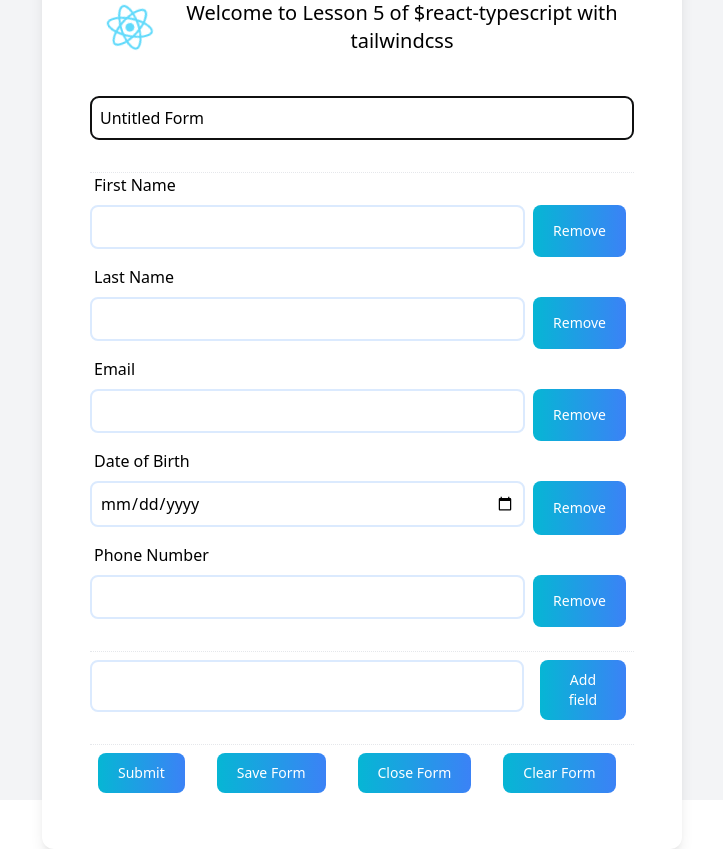
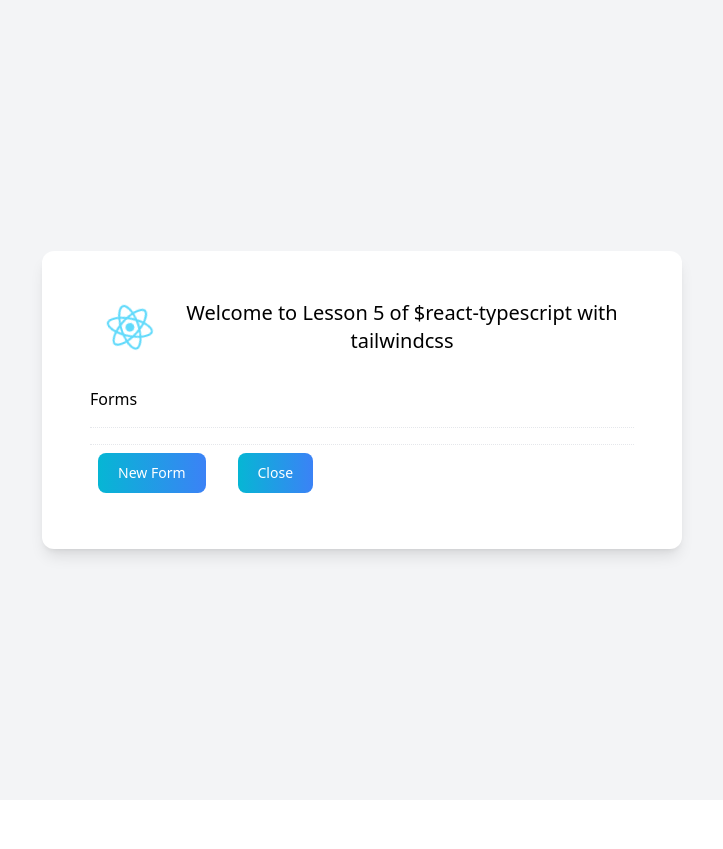
Before and after one commit to rithviknishad/_course_wd301, a React (Create React App) app in the folder my-app/: page / in a window 1280 px wide. Both pictures are taken after a click on the button "Show Form". Shown: the whole page, without its empty margins (278-1001 px from the left). After the commit the page ends 800 px from the top, so only its background shows below. Built offline with nearby package versions, Linux system fonts and the light colour scheme.

Commit message:
adds l3-milestone

```diff
--- a/my-app/src/App.tsx
+++ b/my-app/src/App.tsx
@@ -3,7 +3,7 @@ import Header from "./Header";
 
 import AppContainer from "./AppContainer";
 import { Home } from "./components/Home";
-import { Form } from "./components/Form";
+import { FormsList } from "./components/FormsList";
 
 function App() {
   const [state, setState] = useState("HOME");
@@ -24,7 +24,7 @@ function App() {
       {state === "HOME" ? (
         <Home openFormCB={openForm} />
       ) : (
-        <Form closeFormCB={closeForm} />
+        <FormsList closeFormCB={closeForm} />
       )}
     </AppContainer>
   );
--- a/my-app/src/components/Form.tsx
+++ b/my-app/src/components/EditForm.tsx
@@ -1,82 +1,39 @@
 import React, { useState, useEffect, useRef } from "react";
 import LabelledInput from "./LabelledInput";
+import { formData } from "./FormsList";
 
-interface formData {
-  id: number;
-  title: string;
-  formFields: formField[];
-}
+export function EditForm(props: {
+  form: formData;
+  saveFormCB: (currentState: formData) => void;
+  closeFormCB: () => void;
+}) {
+  const [state, setState] = useState(props.form);
+  const [newField, setNewField] = useState("");
 
-interface formField {
-  id: number;
-  label: string;
-  type: string;
-  value: string;
-}
-
-const initialFormFields: formField[] = [
-  { id: 0, value: "", label: "First Name", type: "text" },
-  { id: 1, value: "", label: "Last Name", type: "text" },
-  { id: 2, value: "", label: "Email", type: "email" },
-  { id: 3, value: "", label: "Date of Birth", type: "date" },
-  { id: 4, value: "", label: "Phone Number", type: "tel" },
-];
-
-const getLocalForms: () => formData[] = () => {
-  const savedFormsFromStorage = localStorage.getItem("forms");
-  return savedFormsFromStorage ? JSON.parse(savedFormsFromStorage) : [];
-};
-
-const initialState: () => formData = () => {
-  const localForms = getLocalForms();
-
-  if (localForms.length > 0) return localForms[0];
-
-  const newForm = {
-    id: Number(new Date()),
-    title: "Untitled Form",
-    formFields: initialFormFields,
-  };
-  saveLocalForms([...localForms, newForm]);
-  return newForm;
-};
-
-const saveLocalForms = (localForms: formData[]) => {
-  localStorage.setItem("forms", JSON.stringify(localForms));
-};
-
-const saveForm = (currentState: formData) => {
-  saveLocalForms(
-    getLocalForms().map((form) => {
-      return form.id === currentState.id ? currentState : form;
-    })
-  );
-};
-
-export function Form(props: { closeFormCB: () => void }) {
-  const [state, setState] = useState(() => initialState());
-  const [newField, setNewField] = useState("");
   const titleRef = useRef<HTMLInputElement>(null);
 
   useEffect(() => {
-    console.log("component mounted...");
-    document.title = "Form Editor";
+    document.title = `${state.title} | Form Editor`;
     titleRef.current?.focus();
+
     return () => {
       document.title = "React App";
     };
-  }, []);
+  }, [state.title]);
+
   useEffect(() => {
     let timeout = setTimeout(() => {
-      saveForm(state);
-      console.log("State saved to...");
+      props.saveFormCB(state);
     }, 1000);
+
     return () => {
       clearTimeout(timeout);
     };
   }, [state, props]);
+
   const addField = () => {
     if (newField.trim() === "") return;
+
     setState({
       ...state,
       formFields: [
@@ -84,6 +41,7 @@ export function Form(props: { closeFormCB: () => void }) {
         { id: Number(new Date()), label: newField, type: "text", value: "" },
       ],
     });
+
     setNewField("");
   };
 
@@ -104,11 +62,9 @@ export function Form(props: { closeFormCB: () => void }) {
   };
 
   const clearForm = () => {
-    console.log("clearing...");
     setState({
       ...state,
       formFields: state.formFields.map((field) => {
-        console.log(field.label);
         return { ...field, value: "" };
       }),
     });
@@ -157,29 +113,24 @@ export function Form(props: { closeFormCB: () => void }) {
           Add field
         </button>
       </div>
-      <div className="flex gap-4">
-        <input
-          type="submit"
-          className="text-white bg-gradient-to-r from-cyan-500 to-blue-500 hover:bg-gradient-to-bl focus:ring-4 focus:ring-cyan-300 dark:focus:ring-cyan-800 font-medium rounded-lg text-sm px-5 py-2.5 text-center m-2"
-          value="Submit"
-        />
+      <div className="flex gap-2">
         <button
           className="text-white bg-gradient-to-r from-cyan-500 to-blue-500 hover:bg-gradient-to-bl focus:ring-4 focus:ring-cyan-300 dark:focus:ring-cyan-800 font-medium rounded-lg text-sm px-5 py-2.5 text-center m-2"
-          onClick={(_) => saveForm(state)}
+          onClick={(_) => props.saveFormCB(state)}
         >
-          Save Form
+          Save
         </button>
         <button
           className="text-white bg-gradient-to-r from-cyan-500 to-blue-500 hover:bg-gradient-to-bl focus:ring-4 focus:ring-cyan-300 dark:focus:ring-cyan-800 font-medium rounded-lg text-sm px-5 py-2.5 text-center m-2"
           onClick={props.closeFormCB}
         >
-          Close Form
+          Close
         </button>
         <button
           className="text-white bg-gradient-to-r from-cyan-500 to-blue-500 hover:bg-gradient-to-bl focus:ring-4 focus:ring-cyan-300 dark:focus:ring-cyan-800 font-medium rounded-lg text-sm px-5 py-2.5 text-center m-2"
           onClick={clearForm}
         >
-          Clear Form
+          Clear
         </button>
       </div>
     </div>
--- a/my-app/src/components/FormsList.tsx
+++ b/my-app/src/components/FormsList.tsx
@@ -1,3 +1,136 @@
-import React from "react";
+import React, { useEffect, useState } from "react";
+import { EditForm } from "./EditForm";
 
-export function FormsList(props: { closeFormCB: () => void }) {}
+export interface formData {
+  title: string;
+  formFields: formField[];
+}
+
+export interface formField {
+  id: number;
+  label: string;
+  type: string;
+  value: string;
+}
+
+const initialFormFields: formField[] = [
+  { id: 0, value: "", label: "First Name", type: "text" },
+  { id: 1, value: "", label: "Last Name", type: "text" },
+  { id: 2, value: "", label: "Email", type: "email" },
+  { id: 3, value: "", label: "Date of Birth", type: "date" },
+  { id: 4, value: "", label: "Phone Number", type: "tel" },
+];
+
+const getLocalForms: () => formData[] = () => {
+  const savedFormsFromStorage = localStorage.getItem("forms");
+  return savedFormsFromStorage ? JSON.parse(savedFormsFromStorage) : [];
+};
+
+const saveLocalForms = (localForms: formData[]) => {
+  localStorage.setItem("forms", JSON.stringify(localForms));
+};
+
+export function FormsList(props: { closeFormCB: () => void }) {
+  const [forms, setForms] = useState(getLocalForms());
+  const [selectedForm, setSelectedForm] = useState<formData | null>(null);
+
+  useEffect(() => {
+    document.title = "Form Editor";
+    return () => {
+      document.title = "React App";
+    };
+  });
+
+  useEffect(() => {
+    let timeoutId = setTimeout(() => {
+      saveLocalForms(forms);
+    }, 1000);
+    return () => {
+      clearTimeout(timeoutId);
+    };
+  }, [forms, props]);
+
+  const addNewForm = () => {
+    setForms([
+      {
+        title: "Untitled Form",
+        formFields: initialFormFields,
+      },
+      ...forms,
+    ]);
+  };
+
+  const removeForm = (form: formData) => {
+    setForms(forms.filter((f) => form !== f));
+  };
+
+  return selectedForm ? (
+    <EditForm
+      form={selectedForm}
+      saveFormCB={(currentState: formData) => {
+        const indexOfSelectedForm = forms.indexOf(selectedForm);
+        saveLocalForms(
+          forms.map((form, index) =>
+            index === indexOfSelectedForm ? currentState : form
+          )
+        );
+      }}
+      closeFormCB={() => {
+        setSelectedForm(null);
+        setForms(getLocalForms());
+      }}
+    />
+  ) : (
+    <div className="flex flex-col gap-4 p-4 divide-y divide-dotted">
+      <p>Forms</p>
+      <div>
+        {forms.map((form, index) => (
+          <FormTile
+            key={index}
+            form={form}
+            openFormCB={() => setSelectedForm(form)}
+            removeFormCB={() => removeForm(form)}
+          />
+        ))}
+      </div>
+      <div className="flex gap-4">
+        <button
+          className="text-white bg-gradient-to-r from-cyan-500 to-blue-500 hover:bg-gradient-to-bl focus:ring-4 focus:ring-cyan-300 dark:focus:ring-cyan-800 font-medium rounded-lg text-sm px-5 py-2.5 text-center m-2"
+          onClick={addNewForm}
+        >
+          New Form
+        </button>
+        <button
+          className="text-white bg-gradient-to-r from-cyan-500 to-blue-500 hover:bg-gradient-to-bl focus:ring-4 focus:ring-cyan-300 dark:focus:ring-cyan-800 font-medium rounded-lg text-sm px-5 py-2.5 text-center m-2"
+          onClick={props.closeFormCB}
+        >
+          Close
+        </button>
+      </div>
+    </div>
+  );
+}
+
+function FormTile(props: {
+  form: formData;
+  openFormCB: () => void;
+  removeFormCB: () => void;
+}) {
+  return (
+    <div className="flex">
+      <p className="p-4 flex-1">{props.form.title}</p>
+      <button
+        className="text-white bg-gradient-to-r from-cyan-500 to-blue-500 hover:bg-gradient-to-bl focus:ring-4 focus:ring-cyan-300 dark:focus:ring-cyan-800 font-medium rounded-lg text-sm px-5 py-2.5 text-center m-2"
+        onClick={props.openFormCB}
+      >
+        Edit
+      </button>
+      <button
+        className="text-white bg-gradient-to-br from-pink-500 to-orange-400 hover:bg-gradient-to-bl focus:ring-4 focus:outline-none focus:ring-pink-200 dark:focus:ring-pink-800 font-medium rounded-lg text-sm px-5 py-2.5 text-center m-2"
+        onClick={props.removeFormCB}
+      >
+        Delete
+      </button>
+    </div>
+  );
+}
```
